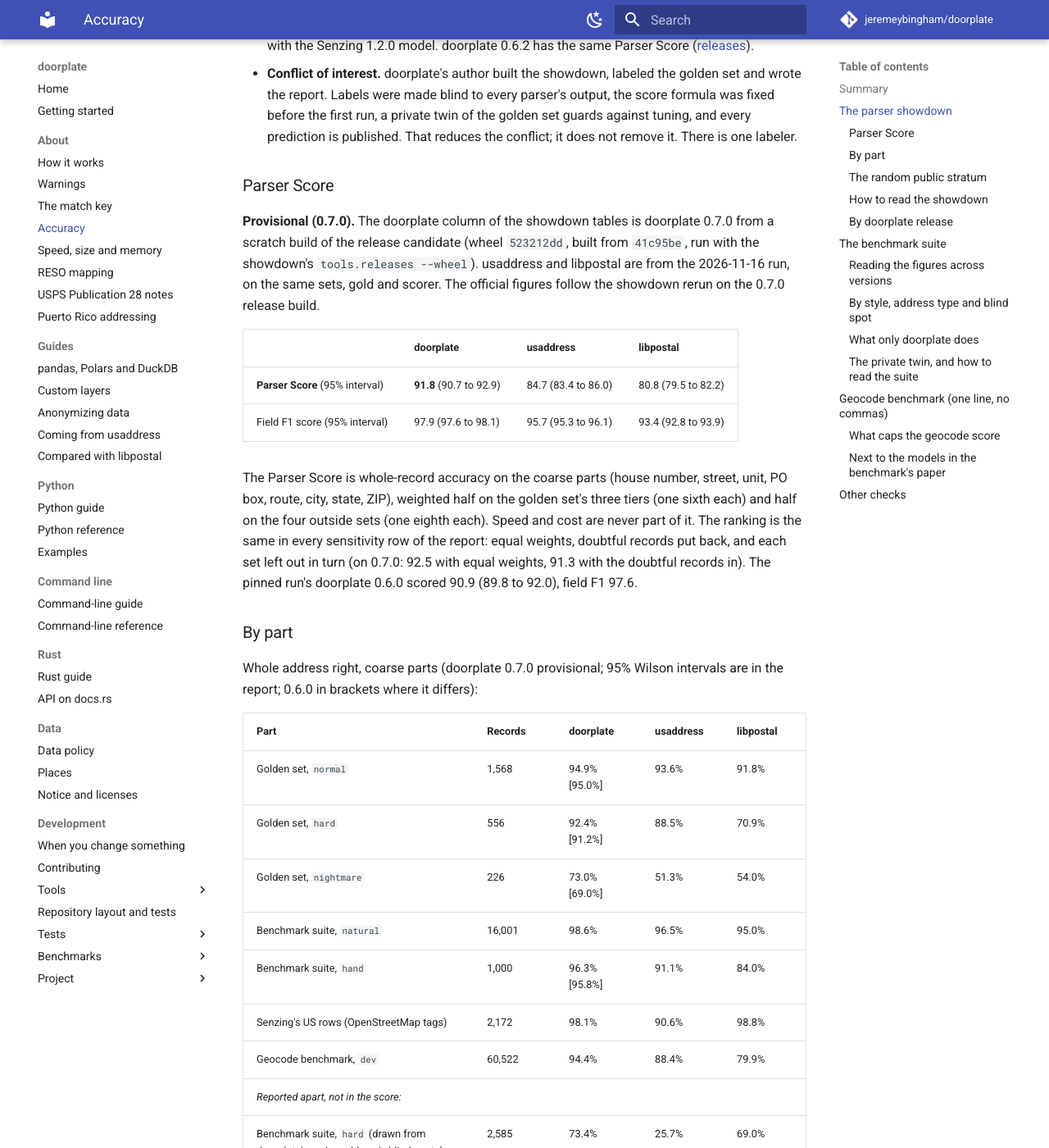
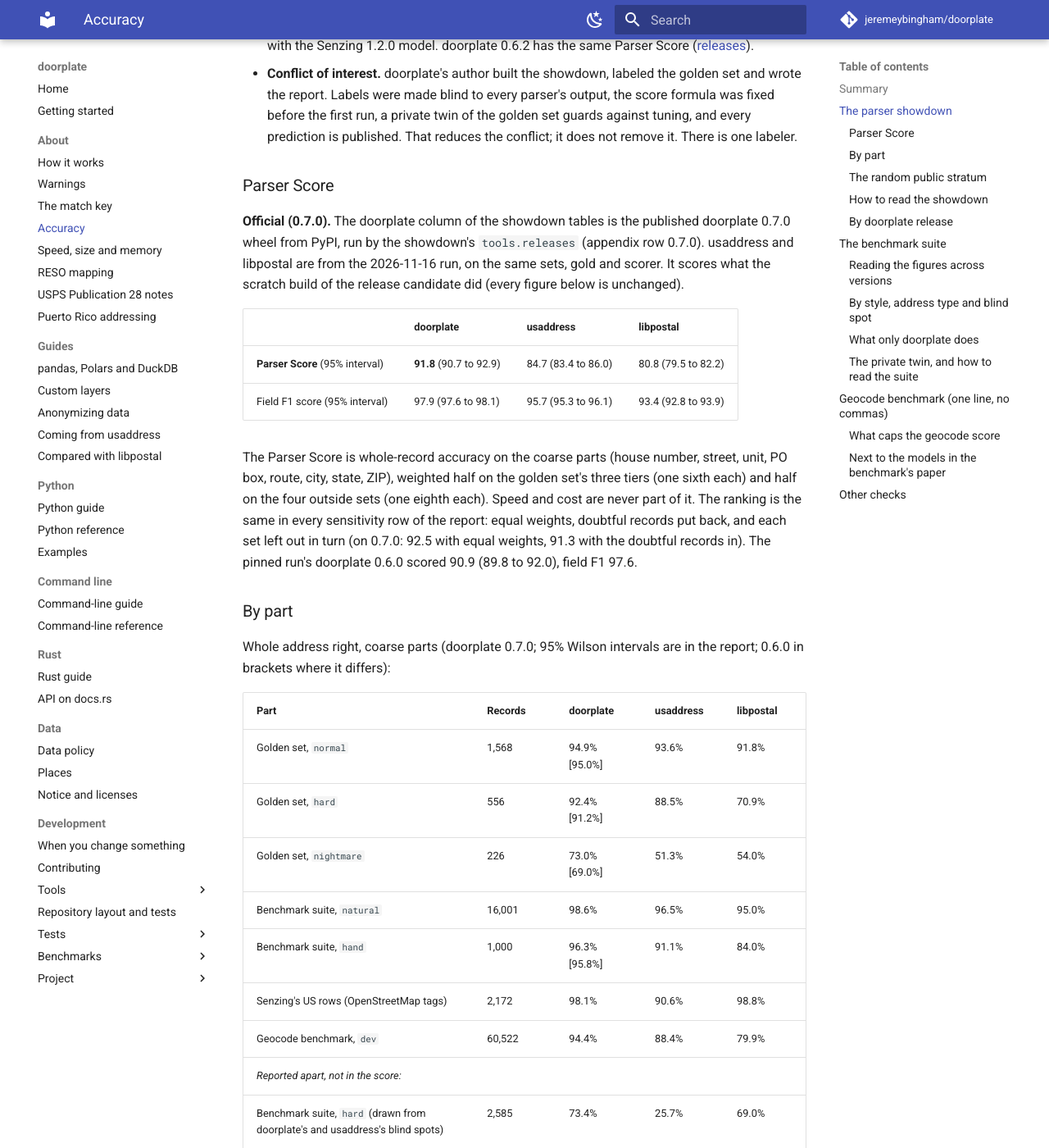
Before and after one commit to jeremeybingham/doorplate, an MkDocs documentation site: the page built from docs/benchmarks.md, in a window 1280 px wide and 1400 px high, scrolled down 1791 px. Shown: the whole window at 82% size. Built offline with MkDocs 1.6.1 and Material for MkDocs 9.7.7, drawn with Linux system fonts in a browser that asks for light colours; comment, search, counter and statistics services are not loaded; some of the changed text lies outside the part shown.

Commit message:
Official showdown figures for 0.7.0 replace the provisional ones (#835)
The published 0.7.0 wheel scores 91.8 on the showdown, equal to the scratch
build, so no accuracy figure changes; the provisional wording goes. The 0.7.0
speed bullet takes the appendix's figures for 0.7.0 and 0.7.1.

Co-Authored-By: Claude Sonnet 5.5 <noreply@anthropic.com>

```diff
--- a/docs/benchmarks.md
+++ b/docs/benchmarks.md
@@ -10,7 +10,7 @@ doorplate is measured three ways, in this order of weight:
    sets, each with a reason it is not a headline.
 
 **Builds.** doorplate 0.7.0 release candidate (`41c95be`, measured 2026-11-22) unless a table names another build; the
-showdown figures for 0.7.0 are provisional ([below](#the-parser-showdown)). usaddress 0.5.16; libpostal commit `25099c5`
+showdown figures are the published 0.7.0 release's ([below](#the-parser-showdown)). usaddress 0.5.16; libpostal commit `25099c5`
 with the Senzing 1.2.0 model. One machine (Intel Core i9-9900K, WSL2).
 
 Speed, size and memory are on [their own page](speed-and-size.md); how to rerun each benchmark is in
@@ -21,7 +21,7 @@ changing real rows: the [0.6.1 blog post](https://jeremeybingham.github.io/doorp
 
 | | doorplate | usaddress | libpostal |
 |---|---|---|---|
-| **[Parser showdown](#the-parser-showdown): Parser Score** (golden set and four outside sets; 0.7.0 provisional) | **91.8** | 84.7 | 80.8 |
+| **[Parser showdown](#the-parser-showdown): Parser Score** (golden set and four outside sets; doorplate 0.7.0) | **91.8** | 84.7 | 80.8 |
 | Showdown, random public stratum (829 real address lines), whole address right | 93.7% | 93.0% | 91.3% |
 | [Benchmark suite](#the-benchmark-suite), `natural` stratum (16,001), whole address right, `v2` | 98.7% | 96.1% | |
 | Benchmark suite, whole suite (19,586), whole address right, `v2` | 95.6% | 85.5% | |
@@ -58,10 +58,9 @@ validity are in [the report](https://github.com/jeremeybingham/address-parser-sh
 
 ### Parser Score
 
-**Provisional (0.7.0).** The doorplate column of the showdown tables is doorplate 0.7.0 from a scratch build of the release
-candidate (wheel `523212dd`, built from `41c95be`, run with the showdown's `tools.releases --wheel`). usaddress and libpostal
-are from the 2026-11-16 run, on the same sets, gold and scorer. The official figures follow the showdown rerun on the
-0.7.0 release build.
+**Official (0.7.0).** The doorplate column of the showdown tables is the published doorplate 0.7.0 wheel from PyPI, run by the
+showdown's `tools.releases` (appendix row 0.7.0). usaddress and libpostal are from the 2026-11-16 run, on the same sets,
+gold and scorer. It scores what the scratch build of the release candidate did (every figure below is unchanged).
 
 | | doorplate | usaddress | libpostal |
 |---|---|---|---|
@@ -76,7 +75,7 @@ doubtful records in). The pinned run's doorplate 0.6.0 scored 90.9 (89.8 to 92.0
 
 ### By part
 
-Whole address right, coarse parts (doorplate 0.7.0 provisional; 95% Wilson intervals are in the report; 0.6.0 in brackets where it differs):
+Whole address right, coarse parts (doorplate 0.7.0; 95% Wilson intervals are in the report; 0.6.0 in brackets where it differs):
 
 | Part | Records | doorplate | usaddress | libpostal |
 |---|---|---|---|---|
@@ -95,7 +94,7 @@ Whole address right, coarse parts (doorplate 0.7.0 provisional; 95% Wilson inter
 
 ### The random public stratum
 
-The golden set by where its records came from (doorplate 0.7.0 provisional):
+The golden set by where its records came from (doorplate 0.7.0):
 
 | Group | Records | doorplate | usaddress | libpostal |
 |---|---|---|---|---|
@@ -126,9 +125,9 @@ against doorplate, p < 0.001; p = 0.04 against usaddress). doorplate's 0.7.0 gai
 
 The showdown's [releases appendix](https://github.com/jeremeybingham/address-parser-showdown/blob/main/report/RELEASES.md)
 runs the last point release of each minor version on the same sets, gold and scorer, with the usaddress and libpostal
-predictions of the pinned run unchanged. The 0.7.0 column is the scratch build above, not yet an appendix row:
+predictions of the pinned run unchanged. 0.7.1 is a speed release with the same predictions as 0.7.0, so it scores the same:
 
-| | 0.1.0 | 0.2.0 | 0.3.1 | 0.4.1 | 0.5.1 | 0.6.2 | 0.7.0 (provisional) | usaddress | libpostal |
+| | 0.1.0 | 0.2.0 | 0.3.1 | 0.4.1 | 0.5.1 | 0.6.2 | 0.7.0 | usaddress | libpostal |
 |---|---|---|---|---|---|---|---|---|---|
 | Parser Score | 87.3 | 87.3 | 87.6 | 88.7 | 89.4 | 90.9 | **91.8** | 84.7 | 80.8 |
 | Golden set, `normal` | 94.0% | 94.0% | 94.0% | 94.3% | 94.6% | 94.8% | 94.9% | 93.6% | 91.8% |
```
Also changed, not shown: CHANGELOG.md (+1 -1 lines), README.md (+4 -5 lines), crates/doorplate-py/README.md (+4 -5 lines), crates/doorplate/README.md (+4 -5 lines), docs/speed-and-size.md (+5 -5 lines).
